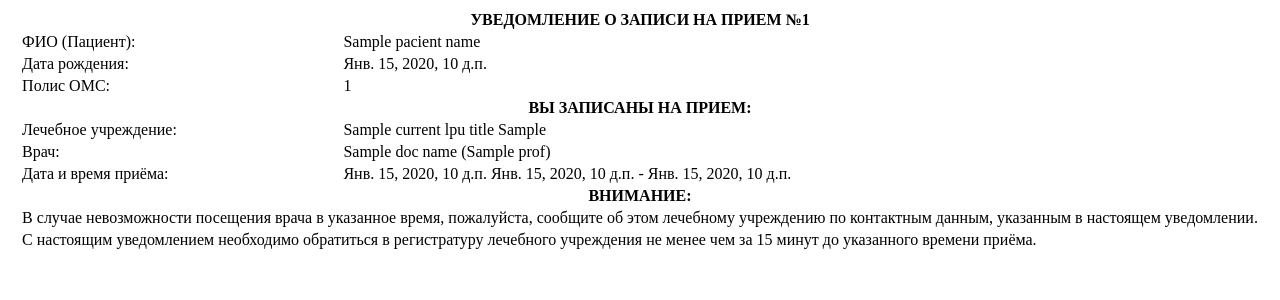
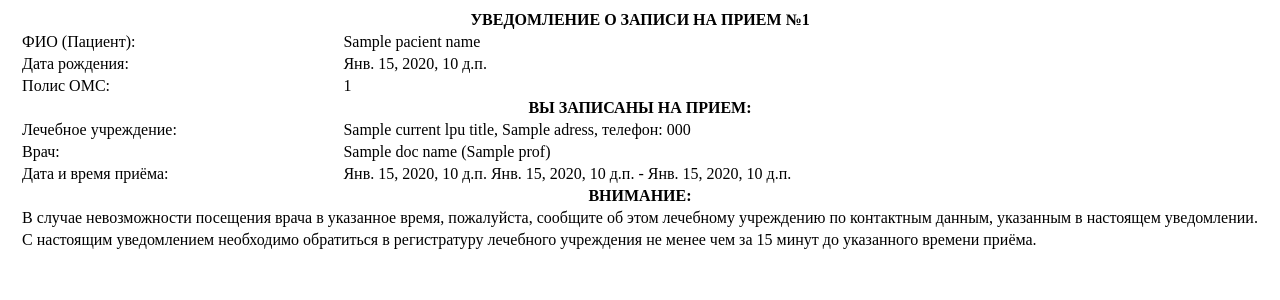
Before and after one commit to MarsStirner/elreg, a Django app: template ElReg/elreg_app/templates/email.html in a window 1280 px wide. Shown: the top 300 px of the page. Run offline with Django 3.2, Linux system fonts and the light colour scheme; the template is opened without the code that fills it: most values are stand-ins (such as "Sample title", 1, 10 or a date in 2020).

Commit message:
Добавлены переменные со сведениями о выбранном ЛПУ

```diff
--- a/ElReg/elreg_app/templates/email.html
+++ b/ElReg/elreg_app/templates/email.html
@@ -6,7 +6,7 @@
             <tr align="justify"><td>Дата рождения:</td><td colspan="2">{{ birthday }}</td></tr>
             <tr align="justify"><td>Полис ОМС:</td><td colspan="2">{{ omiPolicyNumber }}</td></tr>
             <tr><th colspan="3" align="center">ВЫ ЗАПИСАНЫ НА ПРИЕМ:</th></tr>
-            <tr align="justify"><td>Лечебное учреждение:</td><td colspan="2">{{ current_lpu_title }} {{ current_podrazd }}</td></tr>
+            <tr align="justify"><td>Лечебное учреждение:</td><td colspan="2">{{ current_lpu_title }}, {{ adress }}, телефон: {{ current_lpu_phone }}</td></tr>
             <tr align="justify"><td>Врач:</td><td colspan="2">{{ docName }} ({{ prof }})</td></tr>
             <tr align="justify"><td>Дата и время приёма:</td><td colspan="2">{{ date }} {{ start_time }} - {{ finish_time }}</td></tr>
             <tr><th colspan="3" align="center">ВНИМАНИЕ:</th></tr>
--- a/ElReg/elreg_app/templates/email.txt
+++ b/ElReg/elreg_app/templates/email.txt
@@ -3,7 +3,7 @@
 Дата рождения: {{ birthday }}
 Полис ОМС: {{ omiPolicyNumber }}
 ВЫ ЗАПИСАНЫ НА ПРИЕМ:
-Лечебное учреждение: {{ current_lpu_title }} {{ current_podrazd }}
+Лечебное учреждение: {{ current_lpu_title }}, {{ adress }}, телефон: {{ current_lpu_phone }}
 Врач: {{ docName }} ({{ prof }})
 Дата и время приёма: {{ date }} {{ start_time }} - {{ finish_time }}
 ВНИМАНИЕ:
```
